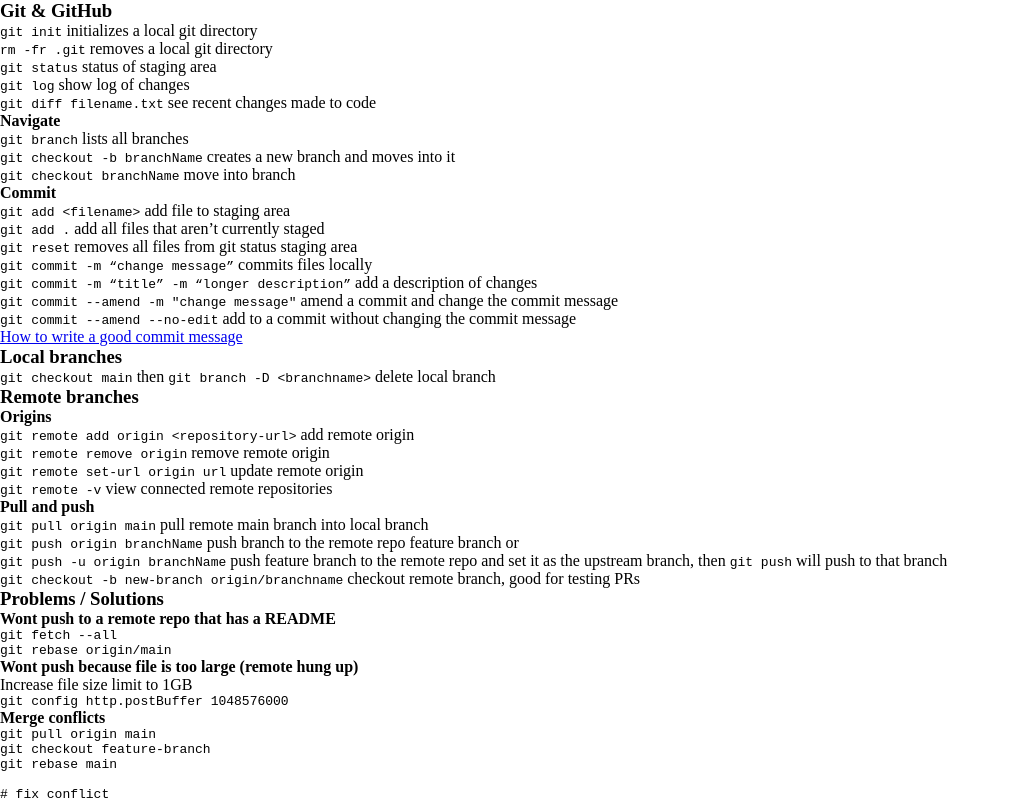
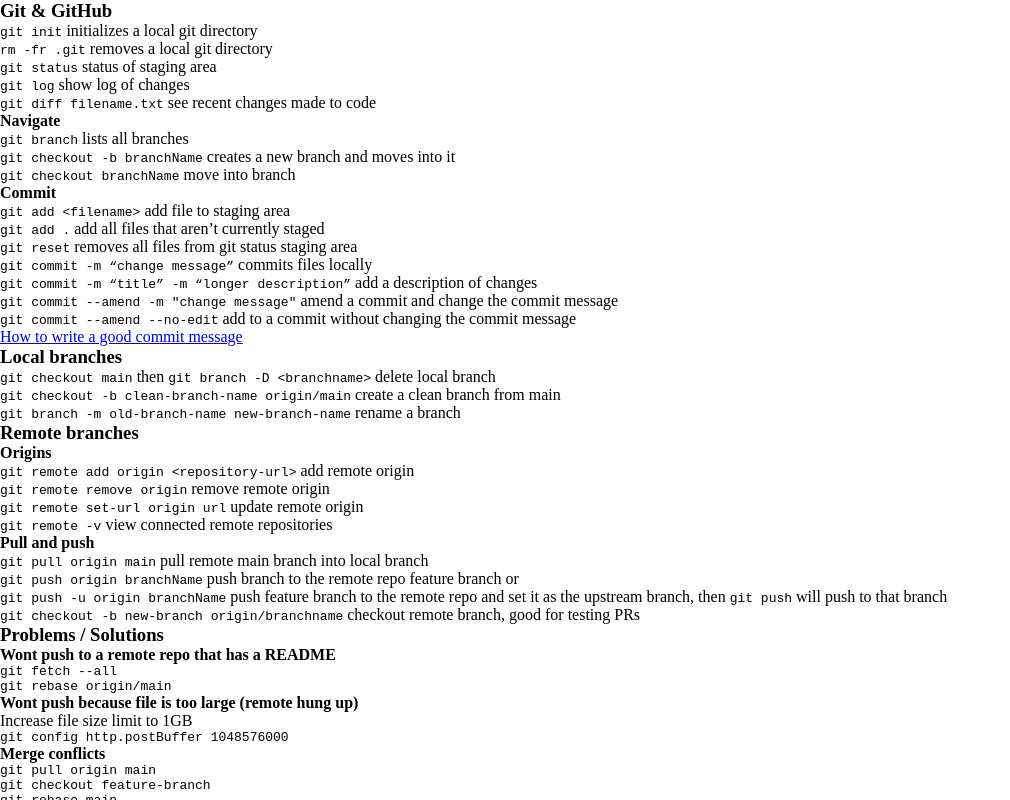
Before and after one commit to dejmedus/notes, a Next.js app: page /commands/git in a window 1280 px wide. Shown: the top 800 px of the page, without its empty margins (0-1010 px from the left). Built offline with nearby package versions, Linux system fonts and the light colour scheme.

Commit message:
add git commands

```diff
--- a/pages/commands/git.mdx
+++ b/pages/commands/git.mdx
@@ -31,6 +31,8 @@
 ### Local branches
 
 - `git checkout main` then `git branch -D <branchname>` delete local branch
+- `git checkout -b clean-branch-name origin/main` create a clean branch from main
+- `git branch -m old-branch-name new-branch-name` rename a branch
 
 ### Remote branches
 
```
